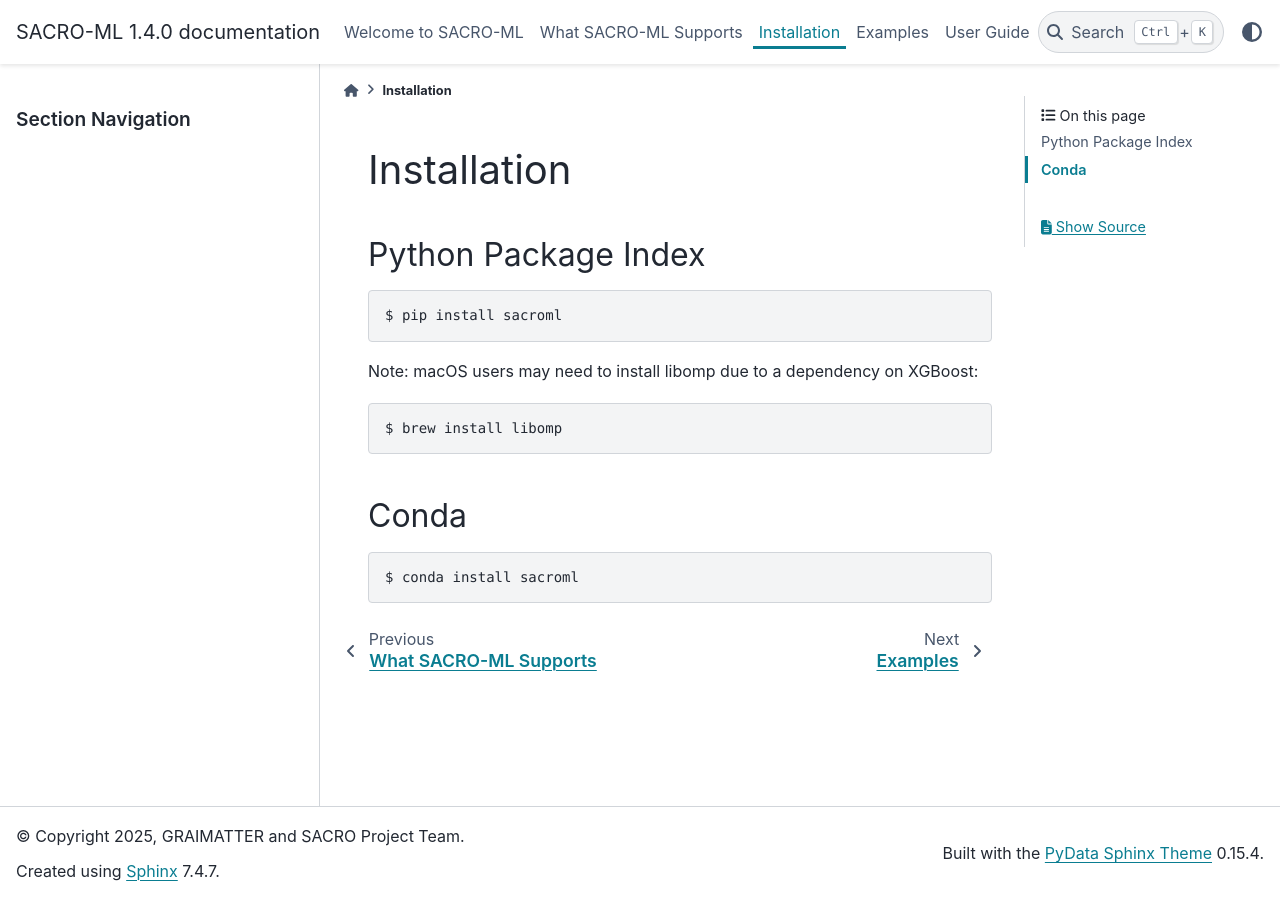
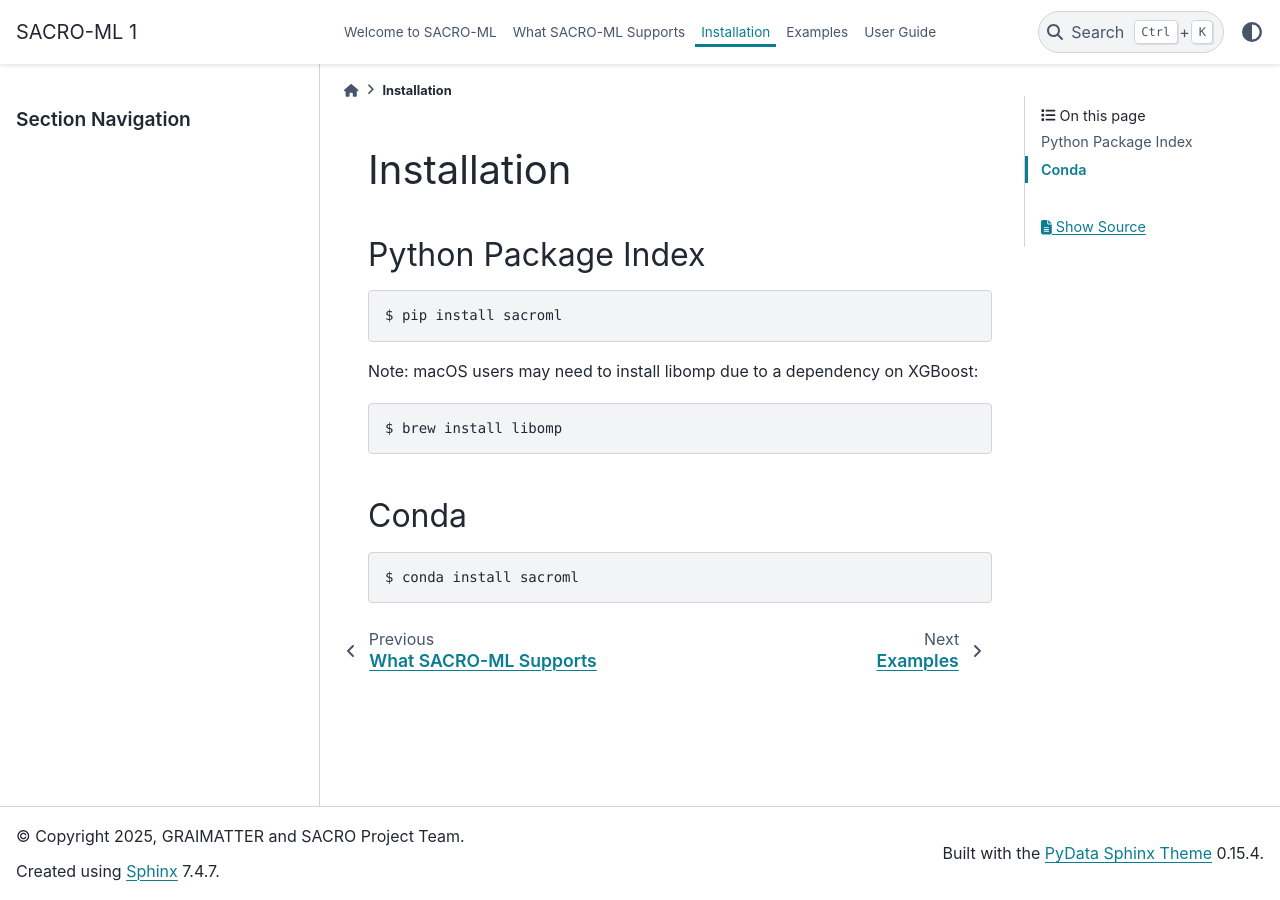
Before and after one commit to AI-SDC/SACRO-ML, a Sphinx documentation site: the page built from docs/source/installation.rst, in a window 1280 px wide. Built offline with Sphinx 7.4.7 and the PyData theme 0.15.4, drawn with Linux system fonts in a browser that asks for light colours; pages that are not in the unit, such as notebooks, are missing from menus.

Commit message:
Enhance sd-card styles with overflow handling
Signed-off-by: Jessica Ikechukwu <Jessica.Ikechukwu@uwe.ac.uk>

```diff
--- a/docs/source/_static/css/custom.css
+++ b/docs/source/_static/css/custom.css
@@ -2,6 +2,8 @@
 .sd-card {
     transition: transform 0.2s ease-in-out;
     border-radius: 0.5rem;
+    overflow: hidden;
+    word-wrap: break-word;
 }
 
 .sd-card:hover {
@@ -10,8 +12,13 @@
 
 .sd-card-title {
     font-weight: 600;
+    word-wrap: break-word;
+    overflow-wrap: break-word;
 }
 
+.sd-card-body {
+    overflow: hidden;
+}
 
 [data-theme="light"] .sd-card-title {
     color: #212529 !important;
@@ -20,7 +27,6 @@
 [data-theme="dark"] .sd-card-title {
     color: #fff !important;
 }
-
 
 @media (prefers-color-scheme: light) {
     .sd-card-title {
@@ -37,4 +43,47 @@
 .sd-card-footer {
     border-top: 1px solid rgba(0,0,0,0.1);
     padding-top: 0.5rem;
+    word-wrap: break-word;
 }
+
+
+@media (max-width: 992px) {
+    .sd-container-fluid .sd-row {
+        flex-direction: column;
+    }
+
+    .sd-col {
+        flex: 0 0 100% !important;
+        max-width: 100% !important;
+        width: 100% !important;
+    }
+
+    .sd-card {
+        margin-bottom: 1rem;
+        width: 100% !important;
+    }
+}
+
+@media (max-width: 1280px) {
+    .navbar-brand {
+        white-space: nowrap;
+        overflow: hidden;
+        text-overflow: ellipsis;
+        max-width: 120px;
+    }
+
+    .navbar-nav {
+        font-size: 0.85rem;
+    }
+
+    .navbar-nav .nav-link {
+        padding-left: 0.5rem;
+        padding-right: 0.5rem;
+    }
+}
+
+@media (max-width: 992px) {
+    .navbar-brand {
+        max-width: 100px;
+    }
+}
```
